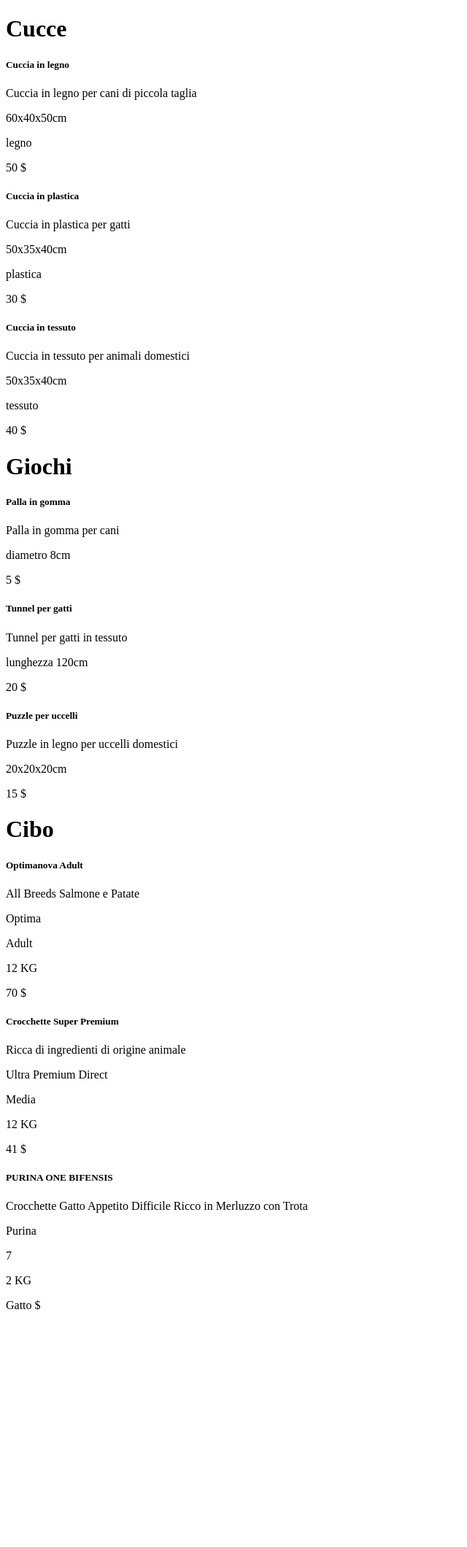
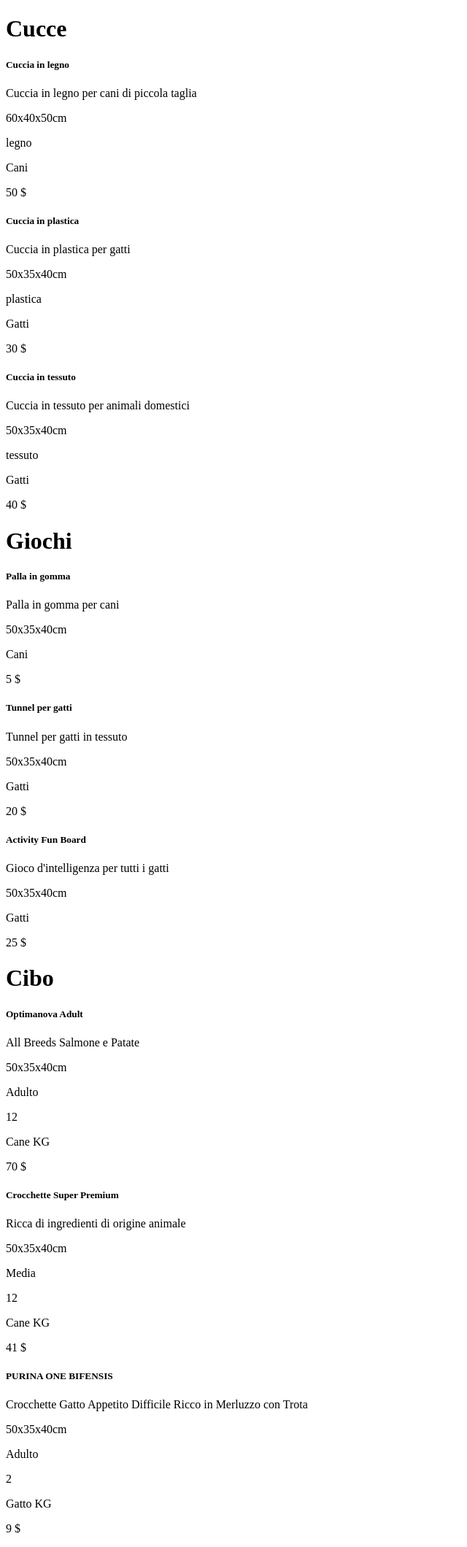
Before and after one commit to slivcaigor/php-oop-2, a PHP site: page / in a window 1280 px wide. Shown: the whole page at 73% size, without its empty margins (0-640 px from the left). Before the commit the page ends 1795 px from the top, so only its background shows below. Run offline with PHP 8.4, Linux system fonts and the light colour scheme.

Commit message:
Product Update

```diff
--- a/categoria.php
+++ /dev/null
@@ -1,13 +0,0 @@
-<?php
-class Categoria
-{
-    public $nome;
-    public $descrizione;
-
-    public function __construct($nome, $descrizione)
-    {
-        $this->nome = $nome;
-        $this->descrizione = $descrizione;
-    }
-}
-?>
--- a/cibo.php
+++ b/cibo.php
@@ -5,9 +5,9 @@ class Cibo extends Prodotto
     public $etaAnimale;
     public $quantitaConfezione;
 
-    public function __construct($nome, $descrizione, $prezzo, $marca, $etaAnimale, $quantitaConfezione)
+    public function __construct($nome, $descrizione, $prezzo, $categoria, $marca, $etaAnimale, $quantitaConfezione)
     {
-        parent::__construct($nome, $descrizione, $prezzo);
+        parent::__construct($nome, $descrizione, $prezzo, $categoria);
         $this->marca = $marca;
         $this->etaAnimale = $etaAnimale;
         $this->quantitaConfezione = $quantitaConfezione;
@@ -42,11 +42,16 @@ class Cibo extends Prodotto
     {
         return $this->quantitaConfezione;
     }
+
+    public function getCategoria(): string
+    {
+        return $this->categoria;
+    }
 }
 
-$cibo1 = new Cibo("Optimanova Adult", "All Breeds Salmone e Patate", 70, "Optima", "Adult", 12);
-$cibo2 = new Cibo("Crocchette Super Premium", "Ricca di ingredienti di origine animale", 41, "Ultra Premium Direct", "Media", 12);
-$cibo3 = new Cibo("PURINA ONE BIFENSIS", "Crocchette Gatto Appetito Difficile Ricco in Merluzzo con Trota", "Gatto", "Purina", 7, 2);
+$cibo1 = new Cibo("Optimanova Adult", "All Breeds Salmone e Patate", 70, "Optima", "Adulto", 12, "Cane");
+$cibo2 = new Cibo("Crocchette Super Premium", "Ricca di ingredienti di origine animale", 41, "Ultra Premium Direct", "Media", 12, "Cane");
+$cibo3 = new Cibo("PURINA ONE BIFENSIS", "Crocchette Gatto Appetito Difficile Ricco in Merluzzo con Trota", 9, "Purina", "Adulto", 2, "Gatto");
 
 $cibi = [$cibo1, $cibo2, $cibo3];
 ?>
--- a/cucce.php
+++ b/cucce.php
@@ -4,9 +4,9 @@ class Cucce extends Prodotto
     public $dimensione;
     public $materiale;
 
-    public function __construct($nome, $descrizione, $prezzo, $dimensione, $materiale)
+    public function __construct($nome, $descrizione, $prezzo, $categoria, $dimensione, $materiale)
     {
-        parent::__construct($nome, $descrizione, $prezzo);
+        parent::__construct($nome, $descrizione, $prezzo, $categoria);
         $this->dimensione = $dimensione;
         $this->materiale = $materiale;
     }
@@ -34,10 +34,14 @@ class Cucce extends Prodotto
     {
         return $this->materiale;
     }
+    public function getCategoria(): string
+    {
+        return $this->categoria;
+    }
 }
-$prodotto1 = new Cucce("Cuccia in legno", "Cuccia in legno per cani di piccola taglia", 50, "60x40x50cm", "legno");
-$prodotto2 = new Cucce("Cuccia in plastica", "Cuccia in plastica per gatti", 30, "50x35x40cm", "plastica");
-$prodotto3 = new Cucce("Cuccia in tessuto", "Cuccia in tessuto per animali domestici", 40, "50x35x40cm", "tessuto");
+$prodotto1 = new Cucce("Cuccia in legno", "Cuccia in legno per cani di piccola taglia", 50, "60x40x50cm", "legno", "Cani");
+$prodotto2 = new Cucce("Cuccia in plastica", "Cuccia in plastica per gatti", 30, "50x35x40cm", "plastica", "Gatti");
+$prodotto3 = new Cucce("Cuccia in tessuto", "Cuccia in tessuto per animali domestici", 40, "50x35x40cm", "tessuto", "Gatti");
 
 $prodotti = [$prodotto1, $prodotto2, $prodotto3];
 ?>
--- a/gioco.php
+++ b/gioco.php
@@ -3,9 +3,9 @@ class Gioco extends Prodotto
 {
     public $dimensione;
 
-    public function __construct($nome, $descrizione, $prezzo, $dimensione)
+    public function __construct($nome, $descrizione, $prezzo, $categoria, $dimensione)
     {
-        parent::__construct($nome, $descrizione, $prezzo);
+        parent::__construct($nome, $descrizione, $prezzo, $categoria);
         $this->dimensione = $dimensione;
     }
 
@@ -28,10 +28,15 @@ class Gioco extends Prodotto
     {
         return $this->dimensione;
     }
+
+    public function getCategoria(): string
+    {
+        return $this->categoria;
+    }
 }
-$gioco1 = new Gioco("Palla in gomma", "Palla in gomma per cani", 5, "diametro 8cm");
-$gioco2 = new Gioco("Tunnel per gatti", "Tunnel per gatti in tessuto", 20, "lunghezza 120cm");
-$gioco3 = new Gioco("Puzzle per uccelli", "Puzzle in legno per uccelli domestici", 15, "20x20x20cm");
+$gioco1 = new Gioco("Palla in gomma", "Palla in gomma per cani", 5, "diametro 8cm", "Cani");
+$gioco2 = new Gioco("Tunnel per gatti", "Tunnel per gatti in tessuto", 20, "lunghezza 120cm", "Gatti");
+$gioco3 = new Gioco("Activity Fun Board", "Gioco d'intelligenza per tutti i gatti", 25, "30x40cm", "Gatti");
 
 $giochi = [$gioco1, $gioco2, $gioco3];
 ?>
--- a/index.php
+++ b/index.php
@@ -18,7 +18,6 @@
     require_once 'Cibo.php';
     require_once 'Gioco.php';
     require_once 'Cucce.php';
-    require_once 'Categoria.php';
     ?>
 </head>
 
@@ -34,6 +33,9 @@
             </h5>
             <p class="card-text">
                 <?= $prodotto->getDescrizione() ?>
+            </p>
+            <p class="card-text">
+                <?= $prodotto->getCategoria() ?>
             </p>
             <p class="card-text">
                 <?= $prodotto->getDimensione() ?>
@@ -60,6 +62,9 @@
                 <?= $gioco->getDescrizione() ?>
             </p>
             <p class="card-text">
+                <?= $prodotto->getCategoria() ?>
+            </p>
+            <p class="card-text">
                 <?= $gioco->getDimensione() ?>
             </p>
             <p class="card-text">
@@ -82,6 +87,9 @@
                 <?= $cibo->getDescrizione() ?>
             </p>
             <p class="card-text">
+                <?= $prodotto->getCategoria() ?>
+            </p>
+            <p class="card-text">
                 <?= $cibo->getMarca() ?>
             </p>
             <p class="card-text">
--- a/prodotto.php
+++ b/prodotto.php
@@ -4,12 +4,14 @@ class Prodotto
     public $nome;
     public $descrizione;
     public $prezzo;
+    public $categoria;
 
-    public function __construct($nome, $descrizione, $prezzo)
+    public function __construct($nome, $descrizione, $prezzo, $categoria)
     {
         $this->nome = $nome;
         $this->descrizione = $descrizione;
         $this->prezzo = $prezzo;
+        $this->categoria = $categoria;
     }
 }
 ?>
```
